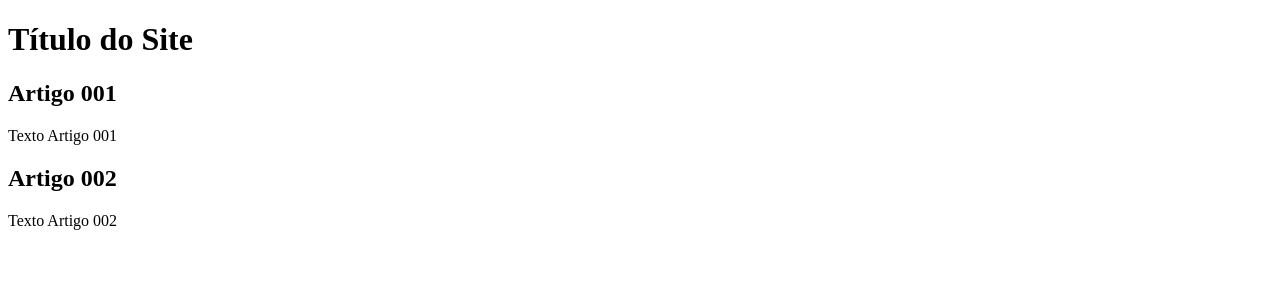
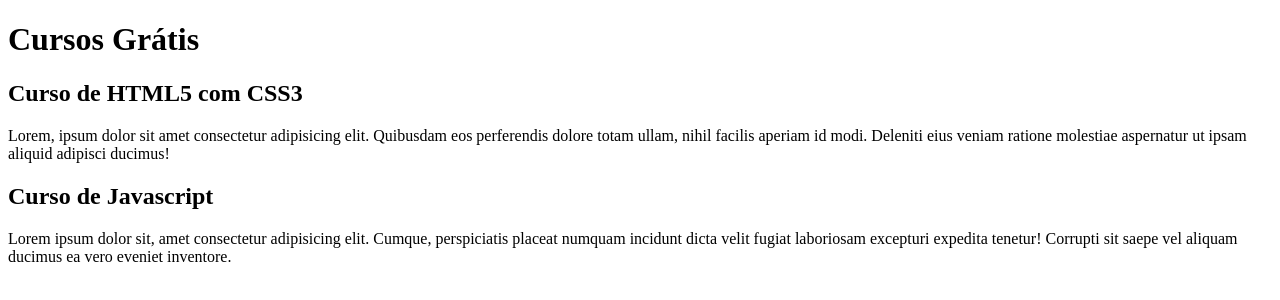
Before and after one commit to GabrielDelRosso/projeto-site, a plain HTML site: page index.html in a window 1280 px wide. Drawn offline with Linux system fonts and the light colour scheme.

Commit message:
escrevi conteudo

```diff
--- a/index.html
+++ b/index.html
@@ -8,15 +8,15 @@
 <body>
     <main>
         <header>
-            <h1>Título do Site</h1>
+            <h1>Cursos Grátis</h1>
         </header>
         <article>
-            <h2>Artigo 001</h2>
-            <p>Texto Artigo 001</p>
+            <h2>Curso de HTML5 com CSS3</h2>
+            <p>Lorem, ipsum dolor sit amet consectetur adipisicing elit. Quibusdam eos perferendis dolore totam ullam, nihil facilis aperiam id modi. Deleniti eius veniam ratione molestiae aspernatur ut ipsam aliquid adipisci ducimus!</p>
         </article>
         <article>
-            <h2>Artigo 002</h2>
-            <p>Texto Artigo 002</p>
+            <h2>Curso de Javascript</h2>
+            <p>Lorem ipsum dolor sit, amet consectetur adipisicing elit. Cumque, perspiciatis placeat numquam incidunt dicta velit fugiat laboriosam excepturi expedita tenetur! Corrupti sit saepe vel aliquam ducimus ea vero eveniet inventore.</p>
         </article>
     </main>
 </body>
```
